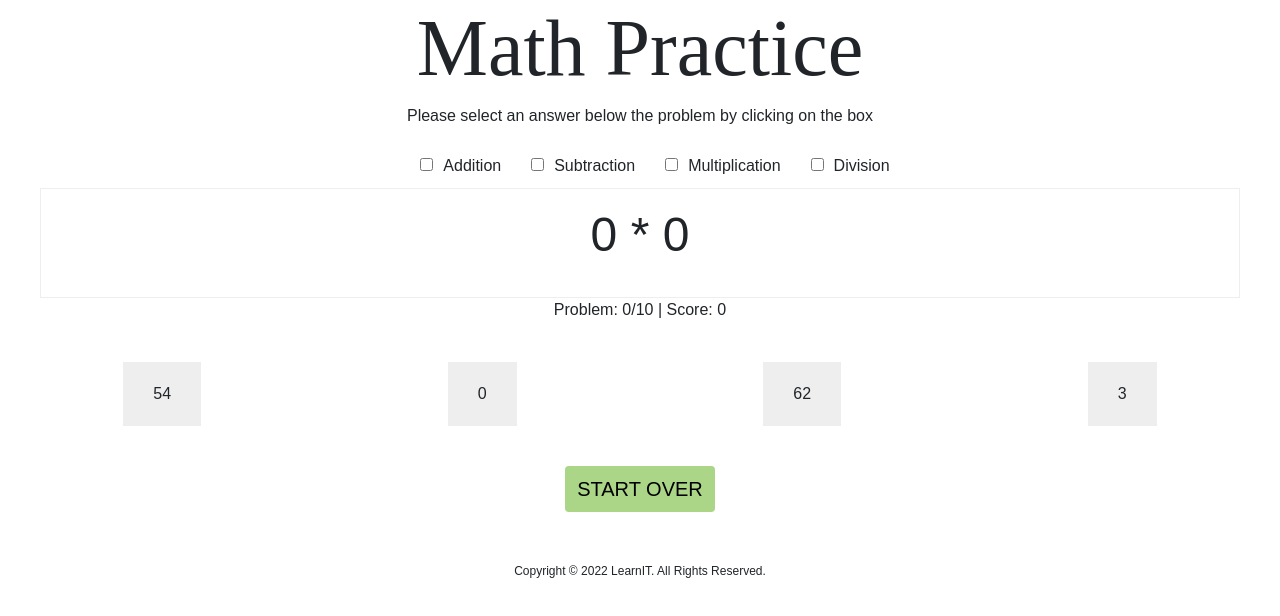
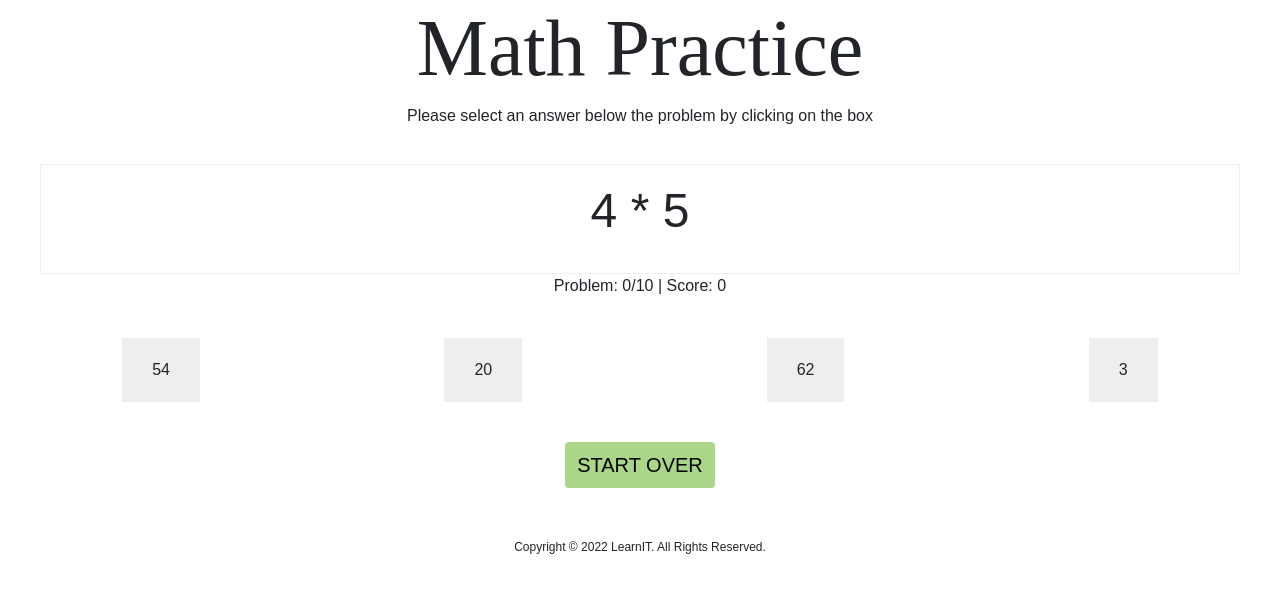
Before and after one commit to cgraham74/math_project, a React (Create React App) app: page / in a window 1280 px wide. Both pictures are taken after a click on the button "START". Shown: the top 616 px of the page. Built offline with nearby package versions, Linux system fonts and the light colour scheme.

Commit message:
Fully functiong - 1 bug left: leave Score at End

```diff
--- a/src/components/Game.js
+++ b/src/components/Game.js
@@ -3,7 +3,7 @@ import React from "react";
 import RenderProblem from "./RenderProblem";
 import RenderScore from "./RenderScore";
 
-let correctAnswer = 0;
+// let correctAnswer = 0;
 let operators = [];
 /**
  * Utility function to shuffle the items in an array
@@ -24,59 +24,6 @@ function shuffleArray(arr) {
 const randomNumber = (max) => {
   return Math.floor(Math.random() * Math.floor(max));
 };
-
-// export function Problem(props) {
-//   // const randomNumber = (max) => {
-//   //   return Math.floor(Math.random() * Math.floor(max));
-//   // };
-
-//   let result;
-
-//   // const firstNum = randomNumber(10);
-//   // const secondNum = randomNumber(10);
-//   console.log("PROBLEM FUNCTION" + props.firstNum);
-//   console.log("PROBLEM FUNCTION" + props.secondNum);
-  // if (secondNum === 0 && props.operator === "/") {
-  //   secondNum += 1;
-  // }
-
-  // switch ("*") {
-  //   case "+":
-  //     result = firstNum + secondNum;
-  //     break;
-  //   case "-":
-  //     result = firstNum - secondNum;
-  //     break;
-  //   case "*":
-  //     result = firstNum * secondNum;
-  //     break;
-  //   case "/":
-  //     result = firstNum / secondNum;
-  //     break;
-  //   default:
-//   correctAnswer = props.firstNum * props.secondNum;
-//   console.log("CORRECT ANSWER" + correctAnswer);
-//   //}
-//   // correctAnswer = result;
-
-//   return (
-//     <>
-//       <RenderProblem
-//         firstNum={props.firstNum}
-//         // operators={props.operator}
-//         secondNum={props.secondNum}
-//       />
-//       {/* <RenderAnswers
-//         answers={shuffleArray([
-//           randomNumber(100),
-//           randomNumber(100),
-//           randomNumber(100),
-//           correctAnswer,
-//         ])}
-//       /> */}
-//     </>
-//   );
-// }
 
 export default function Game() {
   const [buttonText, setButtonText] = useState(true);
@@ -156,6 +103,8 @@ export default function Game() {
                 if (currentAnswer === correctAnswer) setScore(score + 1);
                 updateExpression();
               } else {
+                operators.splice(0, operators.length);
+                setButtonText(prevText => !prevText);
                 setStartHide((prevHide) => !prevHide);
               }
             }}
@@ -174,6 +123,11 @@ export default function Game() {
 
   function StartOver() {
     function handleClick() {
+      if(buttonText === true) {
+        updateExpression();
+      } else {
+        operators.splice(0, operators.length);
+      }
       setStartHide((prevHide) => !prevHide);
       setScore(0);
       setProblemCounter(0);
@@ -190,7 +144,7 @@ export default function Game() {
 
   return (
     <>
-      <RenderCheckbox />
+      <RenderCheckbox hide={!startHide}/>
       <RenderProblem firstNum={firstNum} secondNum={secondNum} hide={startHide} operator={operator} />
       <RenderScore problemCounter={problemCounter} score={score} hide={startHide}/>
       <RenderAnswers
@@ -213,7 +167,7 @@ export default function Game() {
  *
  * @returns Renders checkboxes to the screen and updates operators with the values contained within the checkboxes
  */
-export function RenderCheckbox() {
+export function RenderCheckbox(props) {
 
     const handleChange = (event)=>{
       if (event.target.checked){
@@ -231,6 +185,7 @@ export function RenderCheckbox() {
    */
   return (
     <div id="checkboxHolder" className="operands">
+      {!props.hide &&
       <form>
         <label>
           <input
@@ -272,7 +227,7 @@ export function RenderCheckbox() {
           />
           Division
         </label>
-      </form>
+      </form>}
     </div>
   );
 }
```
